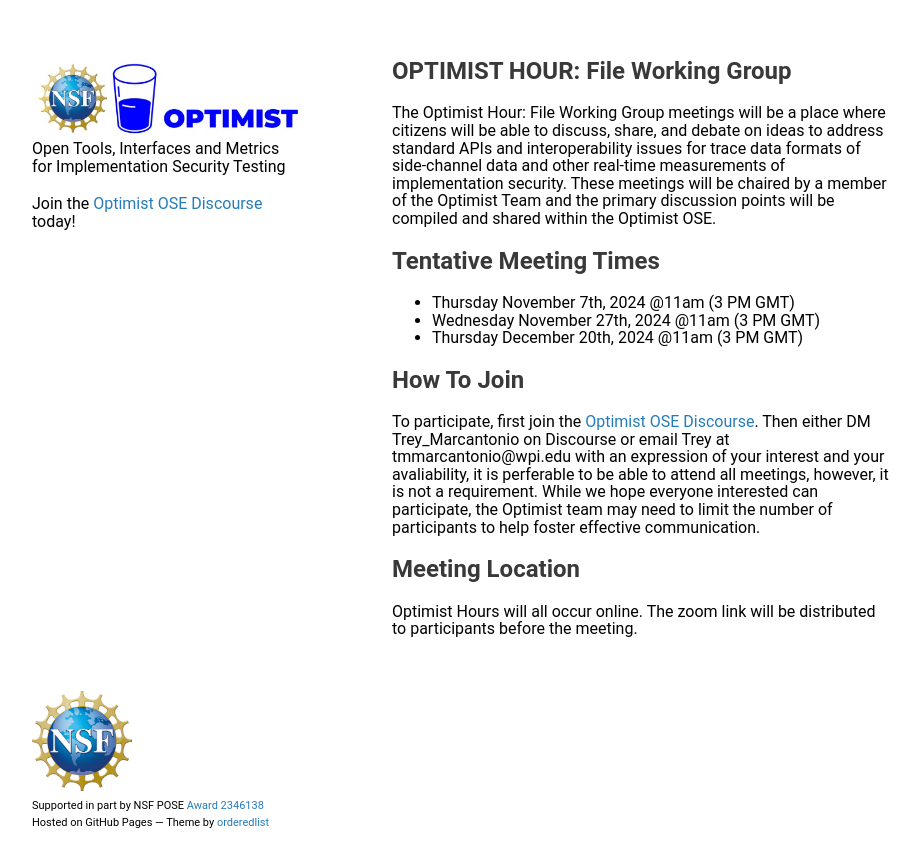
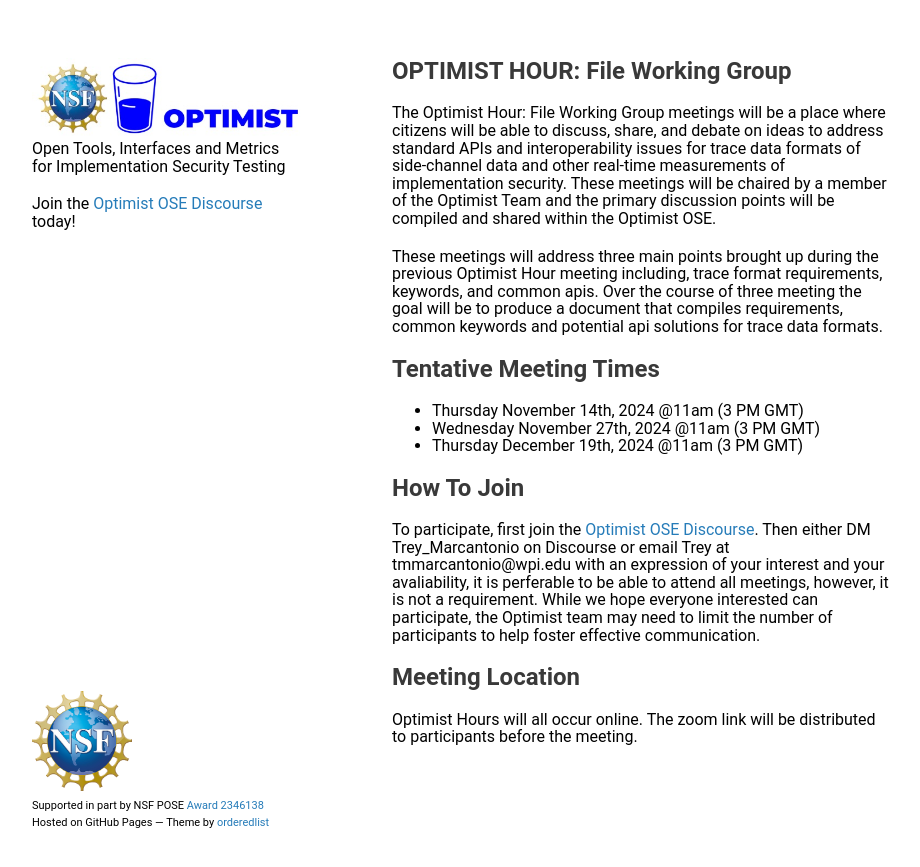
Before and after one commit to optimist-workshop/optimist-ose, a Jekyll site: the page built from docs/working-group.markdown, in a window 1280 px wide. Shown: the top 867 px of the page, without its empty margins (178-1098 px from the left). Built offline with Jekyll 4.4.1, drawn with Linux system fonts in a browser that asks for light colours.

Commit message:
Update working-group.markdown

```diff
--- a/docs/working-group.markdown
+++ b/docs/working-group.markdown
@@ -8,11 +8,13 @@
 
 The Optimist Hour: File Working Group meetings will be a place where citizens will be able to discuss, share, and debate on ideas to address standard APIs and interoperability issues for trace data formats of side-channel data and other real-time measurements of implementation security. These meetings will be chaired by a member of the Optimist Team and the primary discussion points will be compiled and shared within the Optimist OSE.
 
+These meetings will address three main points brought up during the previous Optimist Hour meeting including, trace format requirements, keywords, and common apis. Over the course of three meeting the goal will be to produce a document that compiles requirements, common keywords and potential api solutions for trace data formats.
+
 ## Tentative Meeting Times
 
-* Thursday November 7th, 2024  @11am (3 PM GMT)
+* Thursday November 14th, 2024  @11am (3 PM GMT)
 * Wednesday November 27th, 2024 @11am (3 PM GMT)
-* Thursday December 20th, 2024 @11am (3 PM GMT)
+* Thursday December 19th, 2024 @11am (3 PM GMT)
 
 ## How To Join
 
```
